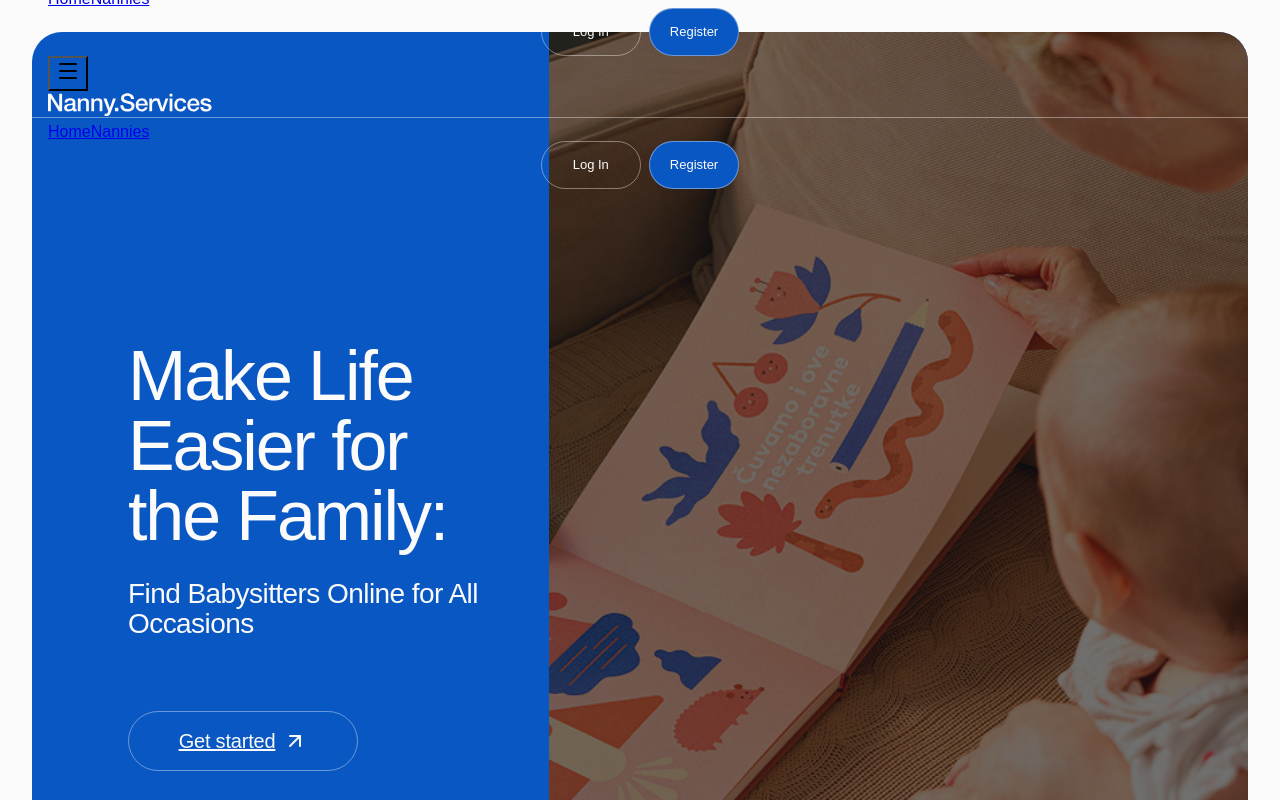
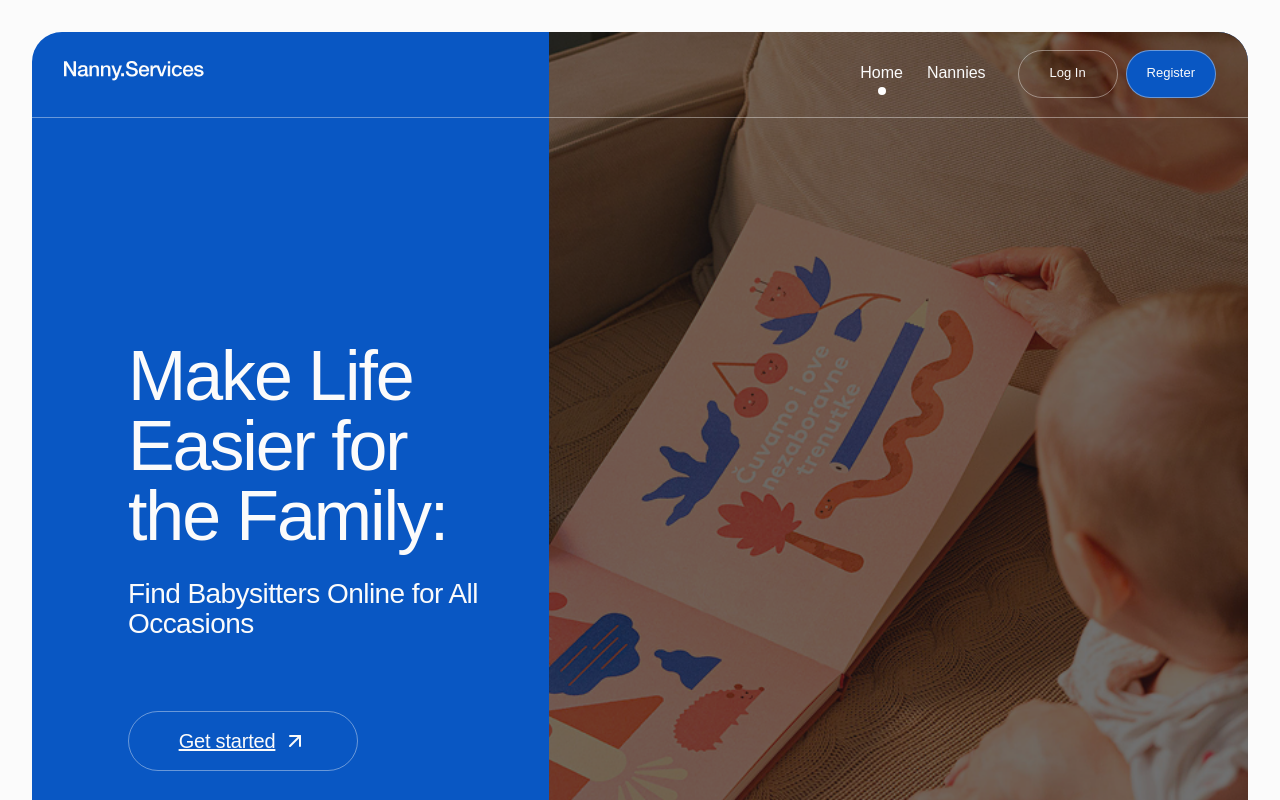
Before and after one commit to Iryna-M-html/Nanny-Services, a Next.js app: page / in a window 1280 px wide. Shown: the top 800 px of the page. Built offline with nearby package versions, Linux system fonts and the light colour scheme; no server answers.

Commit message:
add style for header menu

```diff
--- a/components/HeaderMenu/HeaderMenu.module.css
+++ b/components/HeaderMenu/HeaderMenu.module.css
@@ -0,0 +1,201 @@
+.root {
+  position: relative;
+  width: 100%;
+  min-width: 0;
+}
+
+.bar {
+  display: flex;
+  align-items: center;
+  padding-block: 16px;
+  padding-inline: 16px;
+  border-radius: 30px;
+  width: 100%;
+  box-sizing: border-box;
+  min-width: 0;
+  gap: 8px;
+}
+
+@media (min-width: 1440px) {
+  .bar {
+    padding-inline: 20px;
+    gap: 16px;
+  }
+}
+
+.bar > a:first-child {
+  flex-shrink: 0;
+}
+
+.bar > a:first-child svg {
+  width: 140px;
+  height: auto;
+}
+
+@media (min-width: 1440px) {
+  .bar > a:first-child svg {
+    width: 164px;
+  }
+}
+
+.nav {
+  display: none;
+  gap: 12px;
+  margin-left: 16px;
+  flex-shrink: 1;
+  min-width: 0;
+}
+
+@media (min-width: 768px) {
+  .nav {
+    display: flex;
+  }
+}
+
+@media (min-width: 1024px) {
+  .nav {
+    gap: 16px;
+    margin-left: 24px;
+  }
+}
+
+@media (min-width: 1280px) {
+  .nav {
+    margin-right: 16px;
+    margin-left: auto;
+    gap: 24px;
+  }
+}
+
+@media (min-width: 1440px) {
+  .nav {
+    margin-right: 40px;
+    gap: 40px;
+  }
+}
+
+.navLink {
+  position: relative;
+  color: var(--background);
+  transition: all 0.25s ease;
+  text-decoration: none;
+  white-space: nowrap;
+  font-size: 16px;
+}
+
+@media (min-width: 1440px) {
+  .navLink {
+    font-size: 16px;
+    transition: all 0.3s cubic-bezier(0.4, 0, 0.2, 1);
+  }
+}
+
+.navLink:hover {
+  color: #fff;
+  text-shadow: 0 0 10px rgba(255, 255, 255, 0.7);
+  filter: drop-shadow(0 0 8px rgba(255, 255, 255, 0.4));
+  transform: translateY(-2px) scale(1.03);
+}
+
+.active::after {
+  content: '';
+  position: absolute;
+  left: 50%;
+  bottom: -12px;
+  transform: translateX(-50%);
+  width: 8px;
+  height: 8px;
+  background-color: #ffffff;
+  border-radius: 50%;
+}
+
+.authDesktop {
+  display: none;
+  margin-left: auto;
+  flex-shrink: 0;
+}
+
+@media (min-width: 768px) {
+  .authDesktop {
+    display: block;
+  }
+}
+
+@media (min-width: 1280px) {
+  .authDesktop {
+    margin-left: 8px;
+  }
+}
+
+@media (min-width: 1440px) {
+  .authDesktop {
+    margin-left: 16px;
+  }
+}
+
+.burger {
+  margin-left: auto;
+  flex-shrink: 0;
+}
+
+@media (max-width: 767px) {
+  .burger {
+    z-index: 50;
+    border: none;
+  }
+}
+
+@media (min-width: 768px) {
+  .burger {
+    display: none;
+  }
+}
+
+.mobileMenu {
+  position: fixed;
+  inset: 0;
+  background-color: var(--dark-color);
+  z-index: 40;
+  transform: translateY(-100%);
+  transition: transform 0.3s ease-in-out;
+  pointer-events: none;
+}
+
+.mobileMenuOpen {
+  transform: translateY(0);
+  pointer-events: auto;
+}
+
+.mobileContent {
+  display: flex;
+  flex-direction: column;
+  align-items: center;
+  min-height: 100vh;
+  padding-top: 112px;
+}
+
+.mobileNav {
+  display: flex;
+  flex-direction: column;
+  gap: 24px;
+  width: 100%;
+  text-align: center;
+  margin-bottom: 32px;
+}
+
+.mobileLink {
+  color: var(--background);
+  text-decoration: none;
+}
+
+.mobileAuth {
+  width: 100%;
+  border-top: 1px solid rgba(255, 255, 255, 0.3);
+  padding-top: 32px;
+}
+
+.burgerIcon {
+  width: 24px;
+  height: 24px;
+  color: #ffffff;
+}
```
Also changed, not shown: app/favorites/page.tsx (+108 -0 lines).
